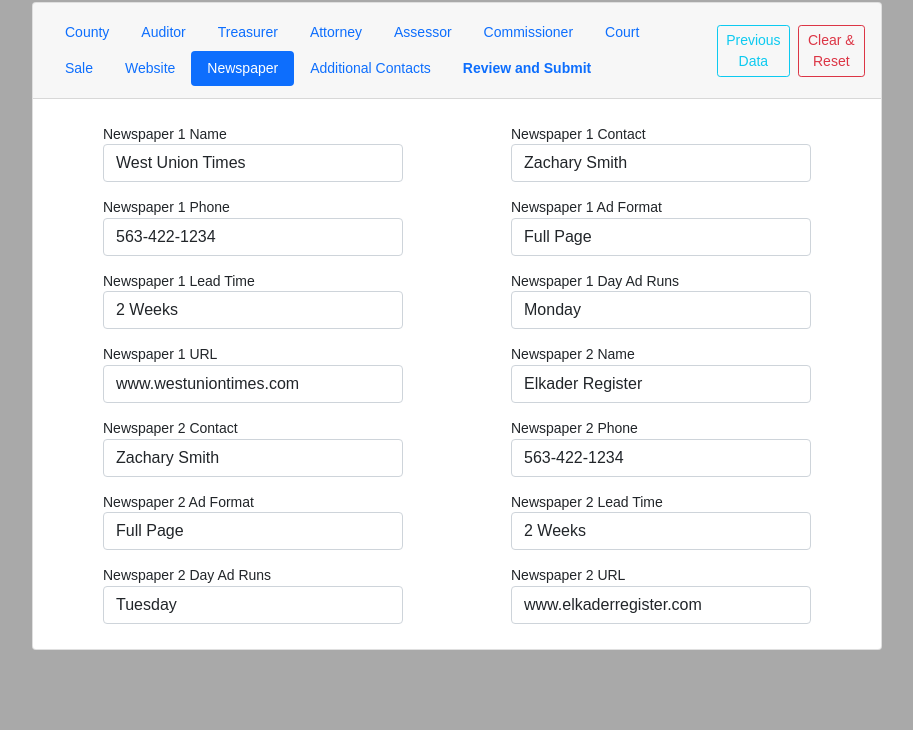
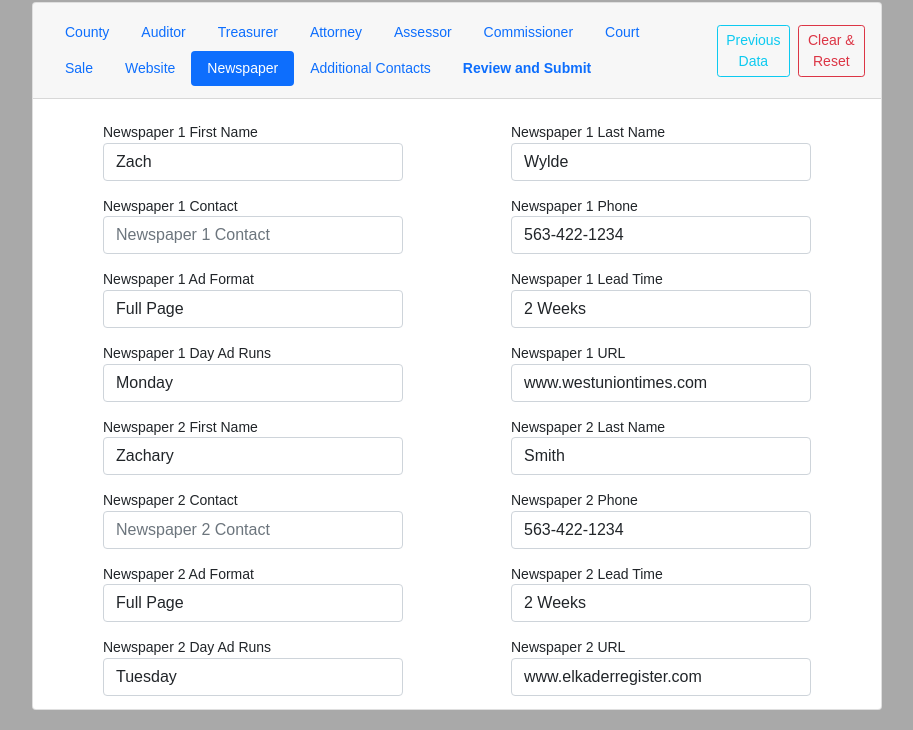
Before and after one commit to dstein131/MasterFile-Portal, a plain HTML site: page index2.html in a window 1280 px wide. Both pictures are taken after a click on the tab "Newspaper". Shown: the part 70-800 px from the top of the page, without its empty margins (183-1096 px from the left). Drawn offline with nearby package versions, Linux system fonts and the light colour scheme.

Commit message:
newspaper names

```diff
--- a/index2.html
+++ b/index2.html
@@ -109,7 +109,7 @@
                             Clear & Reset
                     </div>
                     <div class="card-body d-flex flex-wrap justify-content-around align-items-center"
-                        style="height: 550px">
+                        style="height: 610px">
                         <!-- tab sections -->
 
                         <div class="tab-content" id="pills-tabContent">
@@ -499,9 +499,14 @@
                                 aria-labelledby="pills-newspaper-tab">
                                 <div class="d-flex flex-wrap justify-content-around align-items-center">
                                     <div class="form-group col-md-6 mx-2 my-2" style="width: 300px">
-                                        <label for="newspaper1Name"><small>Newspaper 1 Name</small></label>
-                                        <input type="text" class="form-control" id="newspaper1Name"
-                                            placeholder="Newspaper 1 Name">
+                                        <label for="newspaper1ContactFirstName"><small>Newspaper 1 First Name</small></label>
+                                        <input type="text" class="form-control" id="newspaper1ContactFirstName"
+                                            placeholder="Newspaper 1 First Name">
+                                    </div>
+                                    <div class="form-group col-md-6 mx-2 my-2" style="width: 300px">
+                                        <label for="newspaper1ContactLastName"><small>Newspaper 1 Last Name</small></label>
+                                        <input type="text" class="form-control" id="newspaper1ContactLastName"
+                                            placeholder="Newspaper 1 Last Name">
                                     </div>
                                     <div class="form-group col-md-6 mx-2 my-2" style="width: 300px">
                                         <label for="newspaper1Contact"><small>Newspaper 1 Contact</small></label>
@@ -535,9 +540,14 @@
                                             placeholder="Newspaper 1 URL">
                                     </div>
                                     <div class="form-group col-md-6 mx-2 my-2" style="width: 300px">
-                                        <label for="newspaper2Name"><small>Newspaper 2 Name</small></label>
-                                        <input type="text" class="form-control" id="newspaper2Name"
-                                            placeholder="Newspaper 2 Name">
+                                        <label for="newspaper2ContactFirstName"><small>Newspaper 2 First Name</small></label>
+                                        <input type="text" class="form-control" id="newspaper2ContactFirstName"
+                                            placeholder="Newspaper 2 First Name">
+                                    </div>
+                                    <div class="form-group col-md-6 mx-2 my-2" style="width: 300px">
+                                        <label for="newspaper2ContactLastName"><small>Newspaper 2 Last Name</small></label>
+                                        <input type="text" class="form-control" id="newspaper2ContactLastName"
+                                            placeholder="Newspaper 2 Last Name">
                                     </div>
                                     <div class="form-group col-md-6 mx-2 my-2" style="width: 300px">
                                         <label for="newspaper2Contact"><small>Newspaper 2 Contact</small></label>
--- a/masterVerify2.js
+++ b/masterVerify2.js
@@ -38,14 +38,16 @@ let masterFields = {
   presidingJudgeLastName: "Smith",
   presidingJudgePhone: "563-422-1234",
   newspaper1Name: "West Union Times",
-  newspaper1Contact: "Zachary Smith",
+  newspaper1ContactFirstName: "Zach",
+  newspaper1ContactLastName: "Wylde",
   newspaper1Phone: "563-422-1234",
   newspaper1AdFormat: "Full Page",
   newspaper1LeadTime: "2 Weeks",
   newspaper1DayAdRuns: "Monday",
   newspaper1URL: "www.westuniontimes.com",
   newspaper2Name: "Elkader Register",
-  newspaper2Contact: "Zachary Smith",
+  newspaper2ContactFirstName: "Zachary",
+  newspaper2ContactLastName: "Smith",
   newspaper2Phone: "563-422-1234",
   newspaper2AdFormat: "Full Page",
   newspaper2LeadTime: "2 Weeks",
```
